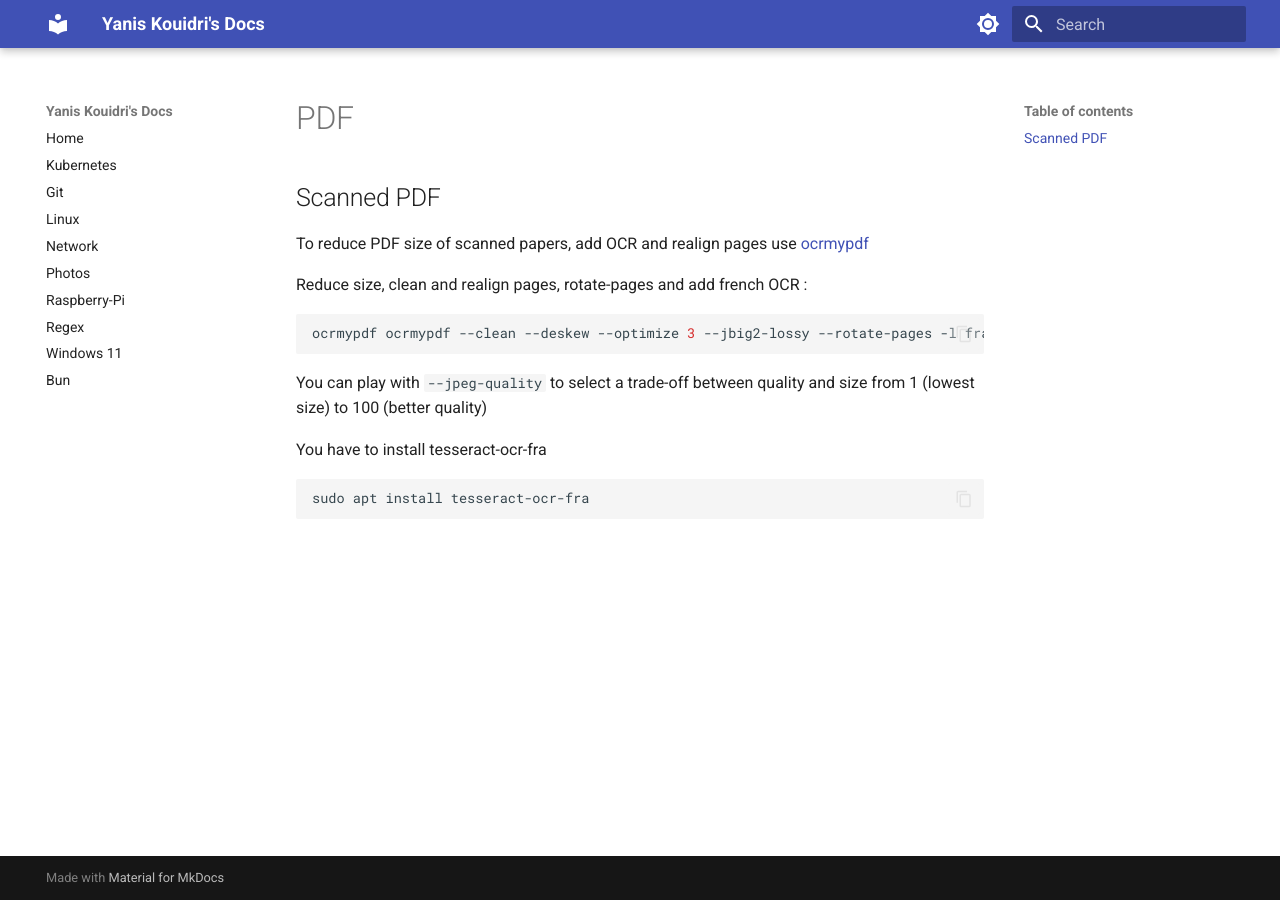
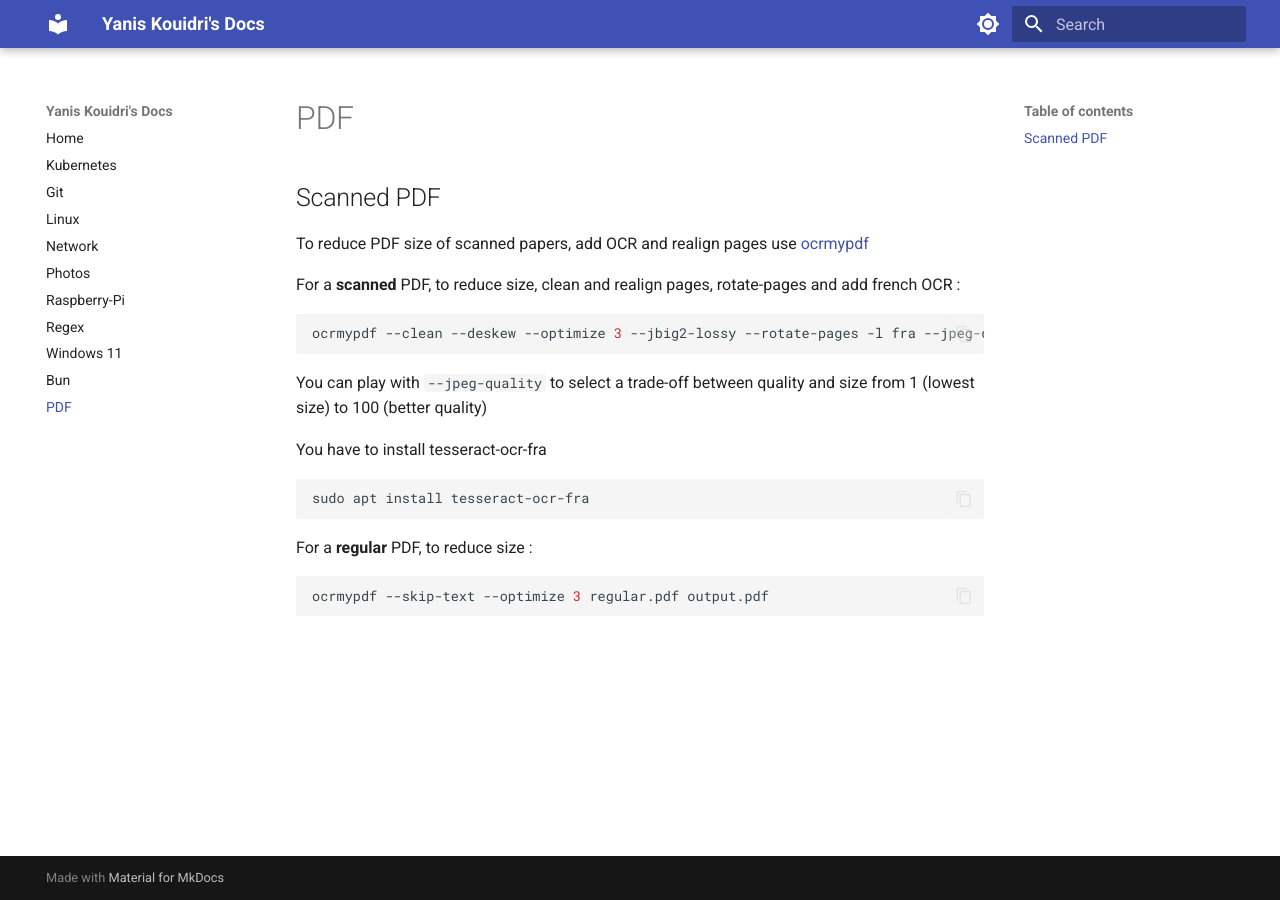
Before and after one commit to Yanis-Kouidri/personal-doc, an MkDocs documentation site: the page built from docs/pdf.md, in a window 1280 px wide. Built offline with MkDocs 1.6.1 and Material for MkDocs 9.7.7, drawn with Linux system fonts in a browser that asks for light colours.

Commit message:
feat: improve pdf section

````diff
--- a/docs/pdf.md
+++ b/docs/pdf.md
@@ -4,10 +4,10 @@
 
 To reduce PDF size of scanned papers, add OCR and realign pages use [ocrmypdf](https://github.com/ocrmypdf/ocrmypdf)
 
-Reduce size, clean and realign pages, rotate-pages and add french OCR :
+For a **scanned** PDF, to reduce size, clean and realign pages, rotate-pages and add french OCR :
 
 ```bash
-ocrmypdf ocrmypdf --clean --deskew --optimize 3 --jbig2-lossy --rotate-pages -l fra --jpeg-quality 10 input.pdf output.pdf
+ocrmypdf --clean --deskew --optimize 3 --jbig2-lossy --rotate-pages -l fra --jpeg-quality 10 scanned.pdf output.pdf
 ```
 
 You can play with `--jpeg-quality` to select a trade-off between quality and size from 1 (lowest size) to 100 (better quality)
@@ -17,3 +17,9 @@ You have to install tesseract-ocr-fra
 ```bash
 sudo apt install tesseract-ocr-fra
 ```
+
+For a **regular** PDF, to reduce size :
+
+```bash
+ocrmypdf --skip-text --optimize 3 regular.pdf output.pdf
+```
--- a/mkdocs.yml
+++ b/mkdocs.yml
@@ -11,6 +11,7 @@ nav:
   - Regex: regex.md
   - Windows 11: windows-11.md
   - Bun: bun.md
+  - PDF: pdf.md
 
 theme:
   name: material
````
